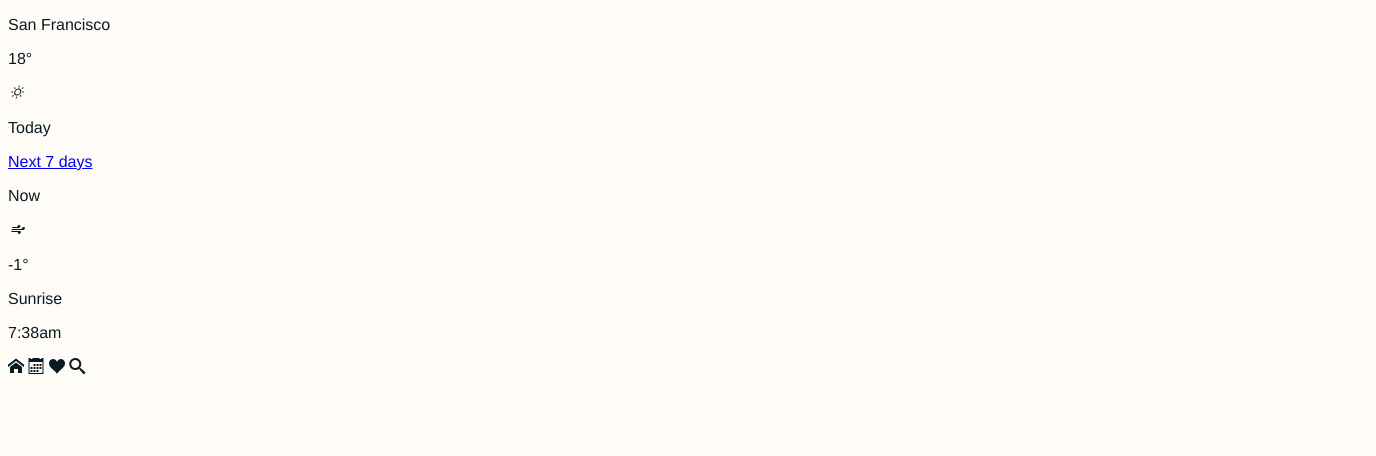
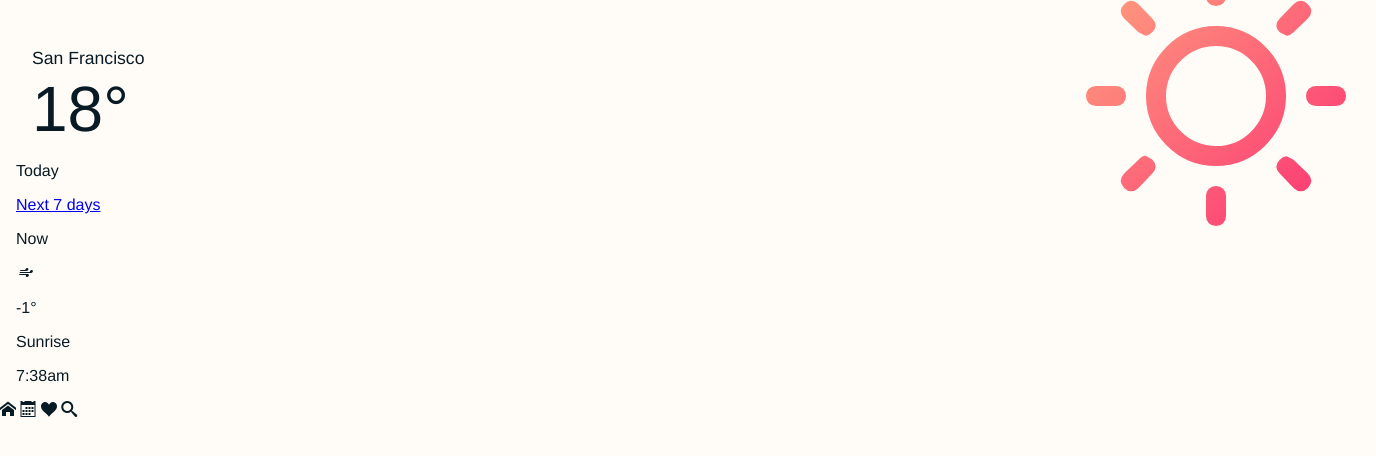
Before and after one commit to wfercanas/Weather, a plain HTML site: page index.html in a window 1280 px wide. Shown: the whole page, 1376 px wide, since content can reach past the window. Drawn offline with Linux system fonts and the light colour scheme; files whose address does not match are found by name.

Commit message:
add/ main-data style

```diff
--- a/index.html
+++ b/index.html
@@ -8,15 +8,16 @@
     <link rel="stylesheet" href="./styles/icons-weather.css" />
     <link rel="stylesheet" href="./styles/icons-general.css" />
     <link rel="stylesheet" href="./styles/globals.css" />
+    <link rel="stylesheet" href="./styles/home.css" />
     <title>Weather App</title>
   </head>
   <body class="day">
     <section class="main-data">
+      <i class="main-data__icon icon" data-icon="B"></i>
       <div>
         <p class="main-data__city">San Francisco</p>
         <p class="main-data__temp">18°</p>
       </div>
-      <i class="main_data__icon icon" data-icon="B"></i>
     </section>
     <section class="hourly-data">
       <div class="hourly-data__headers">
--- a/styles/globals.css
+++ b/styles/globals.css
@@ -15,6 +15,7 @@ body {
   font-family: Helvetica, Arial, sans-serif;
   box-sizing: border-box;
   padding: 0;
+  margin: 0;
 }
 
 body.day {
--- /dev/null
+++ b/styles/home.css
@@ -0,0 +1,43 @@
+/* Sections margins */
+.main-data,
+.hourly-data,
+.complement-data {
+  margin-left: 1rem;
+}
+
+.main-data,
+.complement-data {
+  margin-right: 1rem;
+}
+
+/* Main data section */
+.main-data {
+  position: relative;
+  padding-top: 3rem;
+}
+
+.main-data div {
+  margin-left: 1rem;
+}
+
+.main-data__city {
+  font-size: 1.1rem;
+  margin: 0;
+}
+
+.main-data__temp {
+  font-size: 4rem;
+  margin: 0.2rem 0;
+}
+
+.main-data__icon {
+  position: absolute;
+  font-style: normal;
+  font-size: 20rem;
+  right: -7rem;
+  top: -4rem;
+  color: var(--red);
+  background: -webkit-linear-gradient(-45deg, var(--orange), var(--red));
+  -webkit-background-clip: text;
+  -webkit-text-fill-color: transparent;
+}
```
